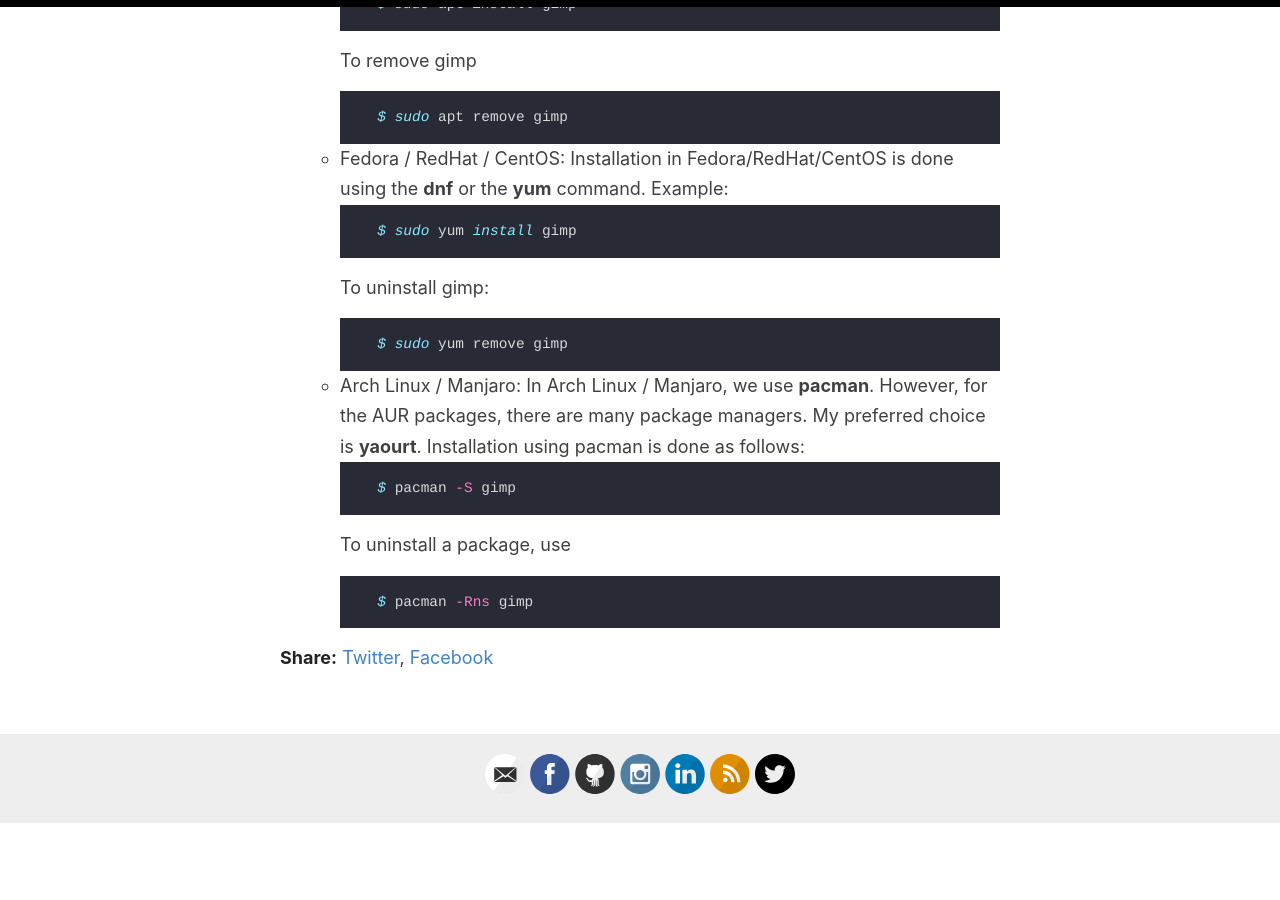
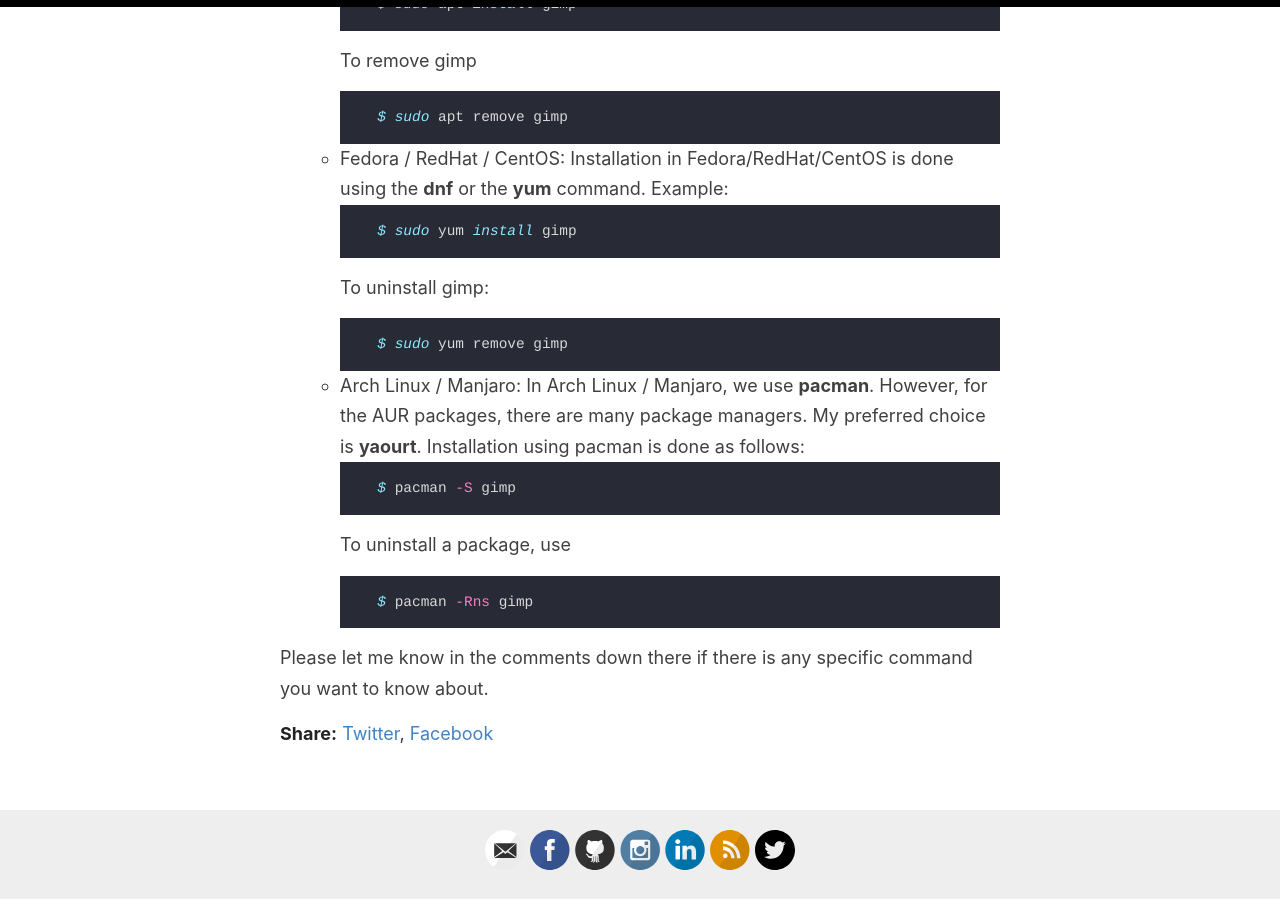
Before and after one commit to opnchaudhary/parasnath.com.np, a Jekyll site: the page built from src/_posts/2020-01-20-linux-commands-for-beginners.markdown, in a window 1280 px wide and 900 px high, scrolled down 4614 px. Built offline with Jekyll 4.4.1, drawn with Linux system fonts in a browser that asks for light colours; comment, search, counter and statistics services are not loaded; before the commit the page ends 5437 px from its top, so only the background shows below that.

Commit message:
post on: basic linux commands

````diff
--- a/src/_posts/2020-01-20-linux-commands-for-beginners.markdown
+++ b/src/_posts/2020-01-20-linux-commands-for-beginners.markdown
@@ -157,3 +157,5 @@
     ```bash
     $ pacman -Rns gimp
     ```
+
+Please let me know in the comments down there if there is any specific command you want to know about.
````
